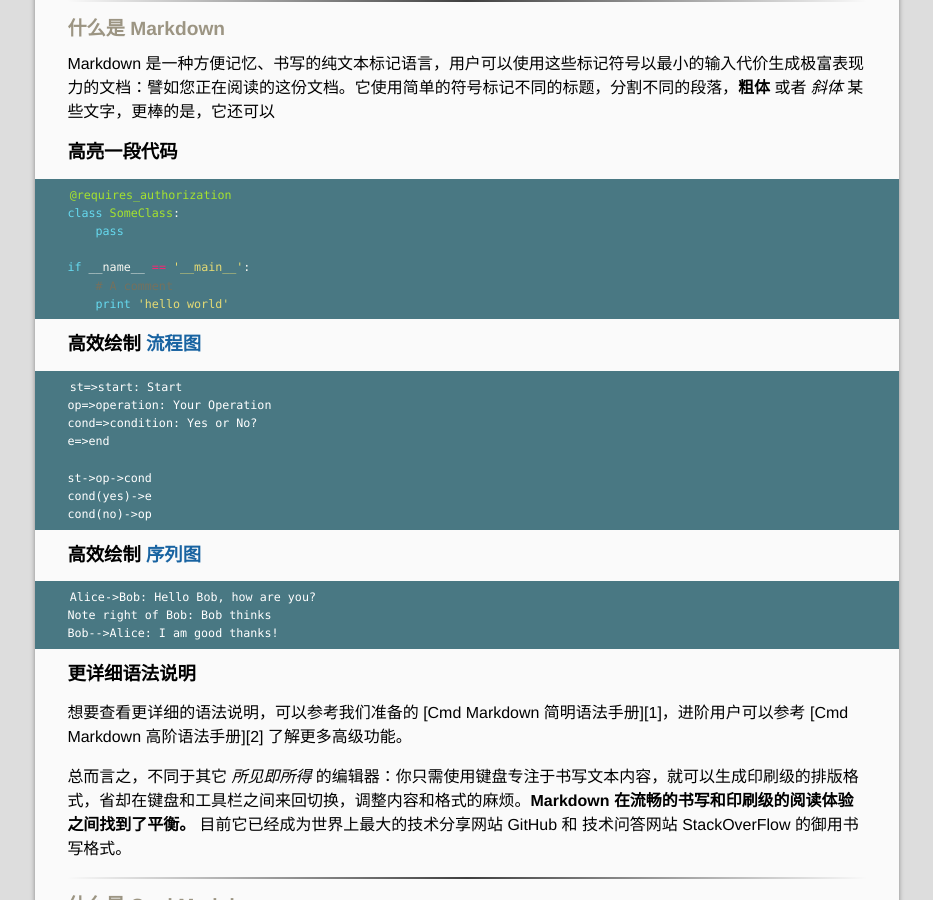
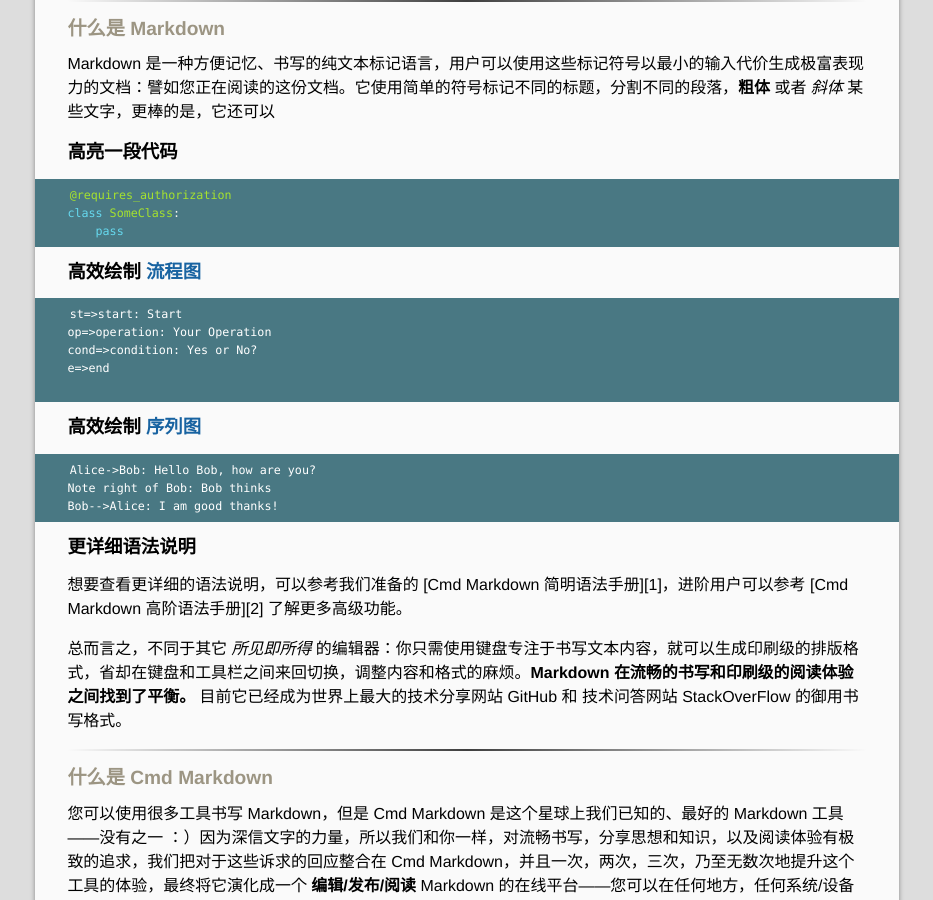
Before and after one commit to mgtang/blog, a Jekyll site: the page built from _posts/2015-2-9-Markdown范本2.md, in a window 1280 px wide and 900 px high, scrolled down 467 px. Shown: the whole window, without its empty margins (173-1106 px from the left). Built offline with Jekyll 4.4.1, drawn with Linux system fonts in a browser that asks for light colours; Markdown is read by kramdown in place of the engine named in the settings; comment, search, counter and statistics services are not loaded; some of the changed text lies outside the part shown.

Commit message:
Update 2015-2-9-Markdown范本2.md

````diff
--- a/_posts/2015-2-9-Markdown范本2.md
+++ b/_posts/2015-2-9-Markdown范本2.md
@@ -33,10 +33,6 @@
 @requires_authorization
 class SomeClass:
     pass
-
-if __name__ == '__main__':
-    # A comment
-    print 'hello world'
 ```
 
 ### 高效绘制 [流程图](https://www.zybuluo.com/mdeditor?url=https://www.zybuluo.com/static/editor/md-help.markdown#7)
@@ -47,9 +43,6 @@
 cond=>condition: Yes or No?
 e=>end
 
-st->op->cond
-cond(yes)->e
-cond(no)->op
 ```
 
 ### 高效绘制 [序列图](https://www.zybuluo.com/mdeditor?url=https://www.zybuluo.com/static/editor/md-help.markdown#8)
````
Also changed, not shown: other parts of _posts/2015-2-9-Markdown范本2.md (+0 -7 lines).
